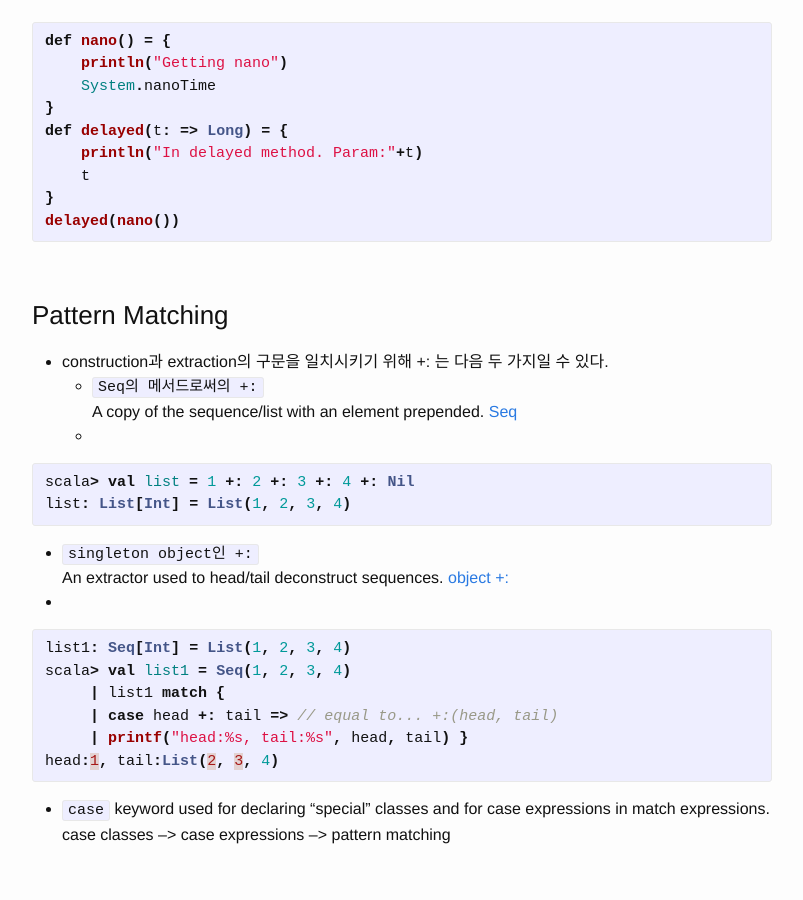
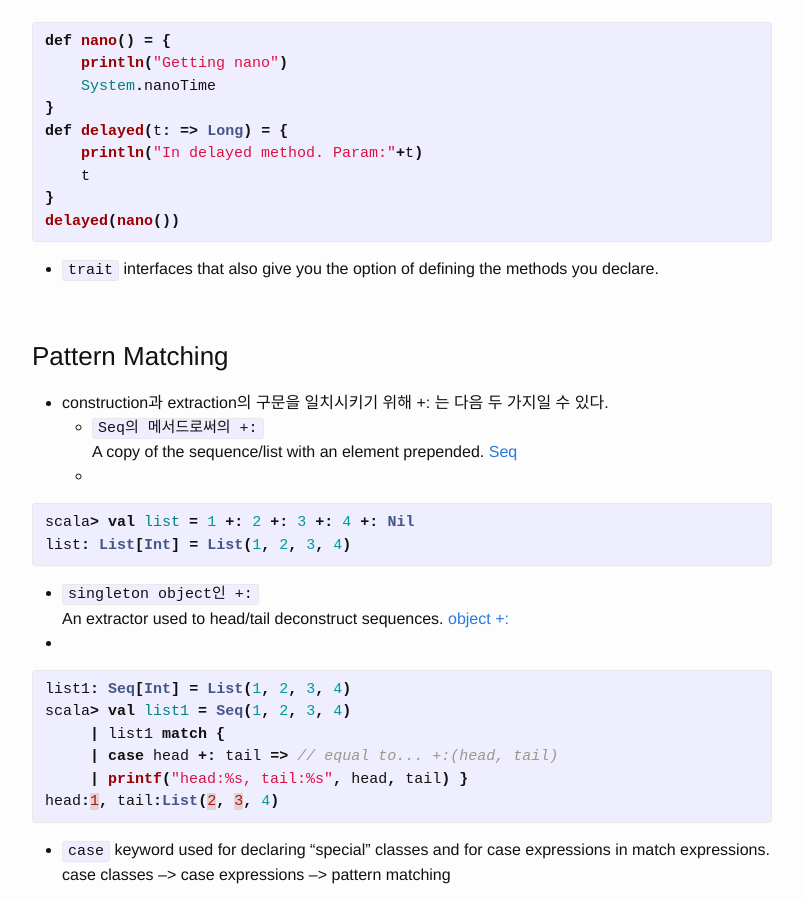
Before and after one commit to honeyAndSw/honeyAndSw.github.io, a Jekyll site: the page built from _posts/2015-11-17-programming-scala.markdown, in a window 1280 px wide and 900 px high, scrolled down 1695 px. Shown: the whole window, without its empty margins (238-1041 px from the left). Built offline with Jekyll 4.4.1, drawn with Linux system fonts in a browser that asks for light colours.

Commit message:
programming-scala add traits.

```diff
--- a/_posts/2015-11-17-programming-scala.markdown
+++ b/_posts/2015-11-17-programming-scala.markdown
@@ -68,6 +68,8 @@ def delayed(t: => Long) = {
 delayed(nano())
 {% endhighlight %}
 
+- `trait` interfaces that also give you the option of defining the methods you declare.
+
 <br>
 
 ### Pattern Matching
```
